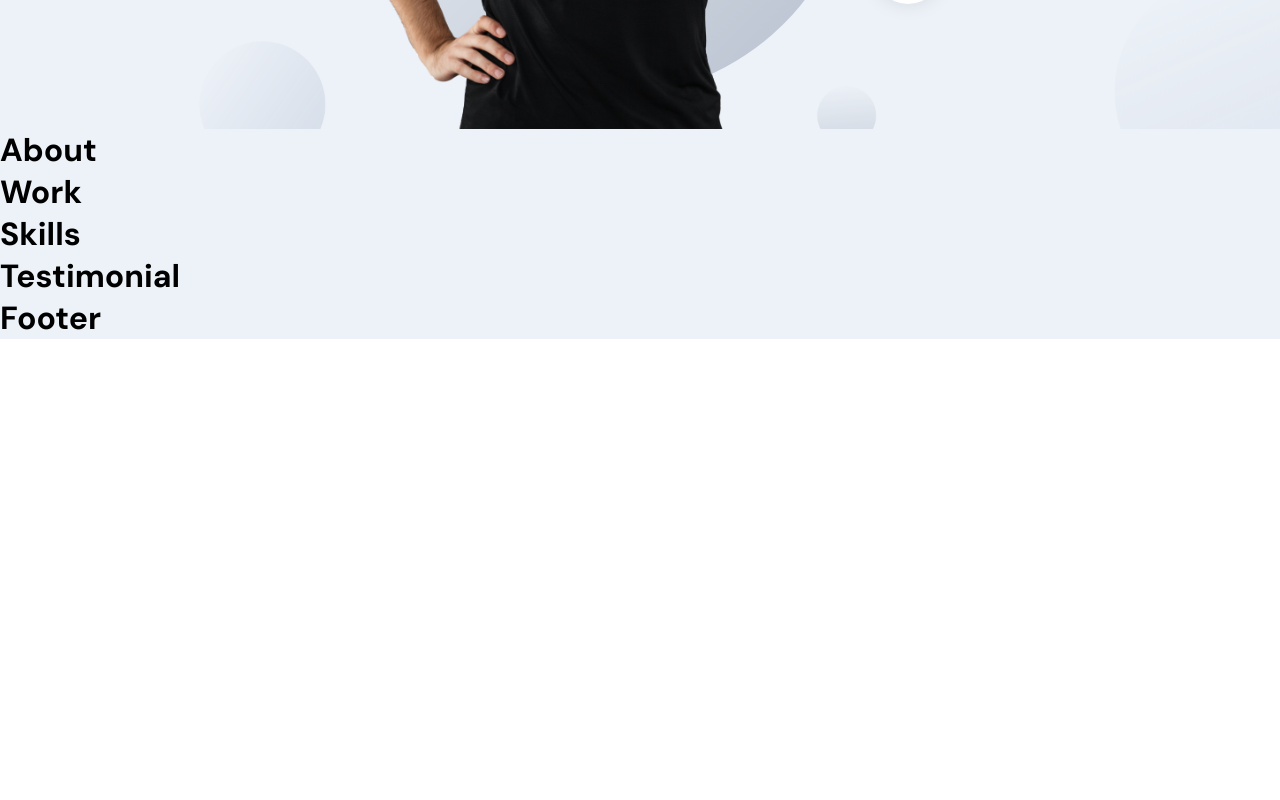
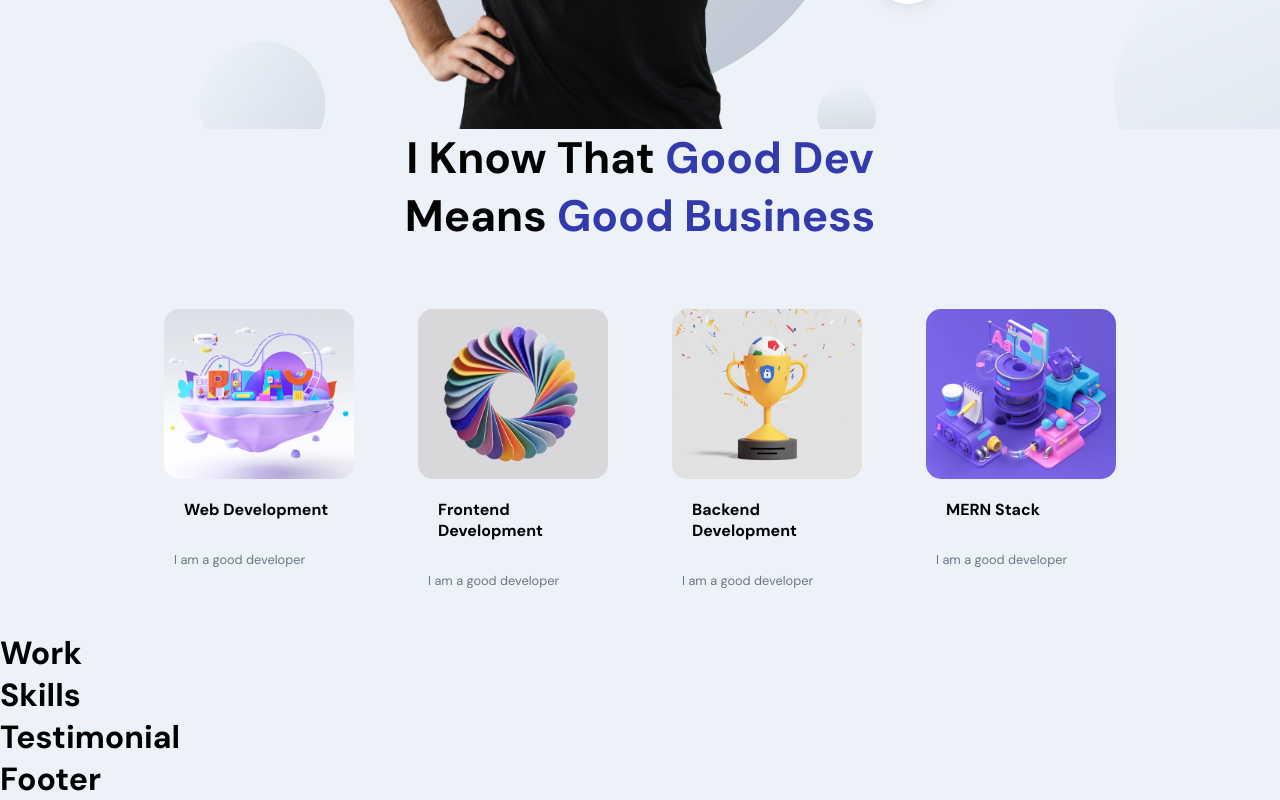
Before and after one commit to Gregdabro/greg-portfolio, a React (Create React App) app in the folder frontend_react/: page / in a window 1280 px wide. Shown: the part 594-1394 px from the top of the page. Before the commit the page ends 933 px from the top, so only its background shows below. Built offline with nearby package versions, Linux system fonts and the light colour scheme.

Commit message:
implement about section

```diff
--- a/frontend_react/src/container/About/About.jsx
+++ b/frontend_react/src/container/About/About.jsx
@@ -1,8 +1,58 @@
 import React from "react";
 import "./About.scss";
+import { motion } from "framer-motion";
+import  { images } from "../../constants";
+
 const About = () => {
+
+    const about = [
+        {
+            title: "Web Development",
+            description: "I am a good developer",
+            imgUrl: images.about01
+        },
+        {
+            title: "Frontend Development",
+            description: "I am a good developer",
+            imgUrl: images.about02
+        },
+        {
+            title: "Backend Development",
+            description: "I am a good developer",
+            imgUrl: images.about03
+        },
+        {
+            title: "MERN Stack",
+            description: "I am a good developer",
+            imgUrl: images.about04
+        }
+    ]
+
     return (
-        <h1>About</h1>
+        <>
+            <h2 className="head-text">I Know That <span>Good Dev</span> <br/> means <span>Good Business</span>
+            </h2>
+
+            <div className="app__profiles">
+                {about.map((about, index) => (
+                    <motion.div
+                        whileInView={{ opacity: 1 }}
+                        whileHover={{ scale: 1.1 }}
+                        transition={{ duration: 0.5, type: "tween"}}
+                        className="app__profile-item"
+                        key={about.title + index}
+                    >
+                        <img src={about.imgUrl} alt={about.title} />
+                        <h2 className="bold-text" style={{margin: 20}}>
+                            {about.title}
+                        </h2>
+                        <p className="p-text" style={{margin: 10}}>
+                            {about.description}
+                        </p>
+                    </motion.div>
+                ))}
+            </div>
+        </>
     );
 };
 
--- a/frontend_react/src/container/About/About.scss
+++ b/frontend_react/src/container/About/About.scss
@@ -0,0 +1,40 @@
+.app__about {
+  flex: 1;
+  width: 100%;
+  flex-direction: column;
+}
+
+.app__profiles {
+  display: flex;
+  justify-content: center;
+  align-items: flex-start;
+  flex-wrap: wrap;
+  margin-top: 2rem;
+}
+
+.app__profile-item {
+  width: 190px;
+  display: flex;
+  justify-content: flex-start;
+  align-items: flex-start;
+  flex-direction: column;
+  margin: 2rem;
+
+  img {
+    width: 100%;
+    height: 170px;
+    border-radius: 15px;
+    object-fit: cover;
+  }
+
+  @media screen and (min-width: 2000px){
+    width: 370px;
+    margin: 2rem 4rem;
+
+    img {
+      height: 320px;
+    }
+
+  }
+
+}
```
